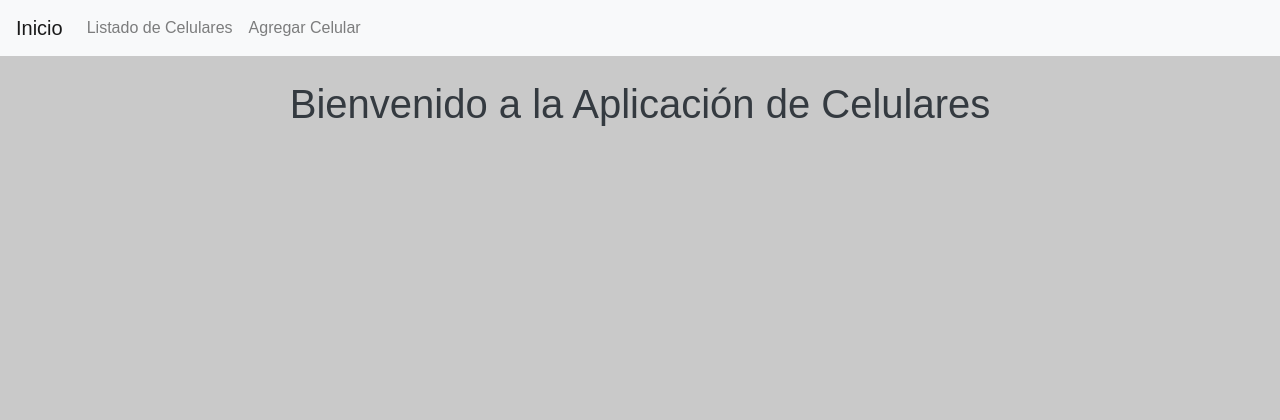
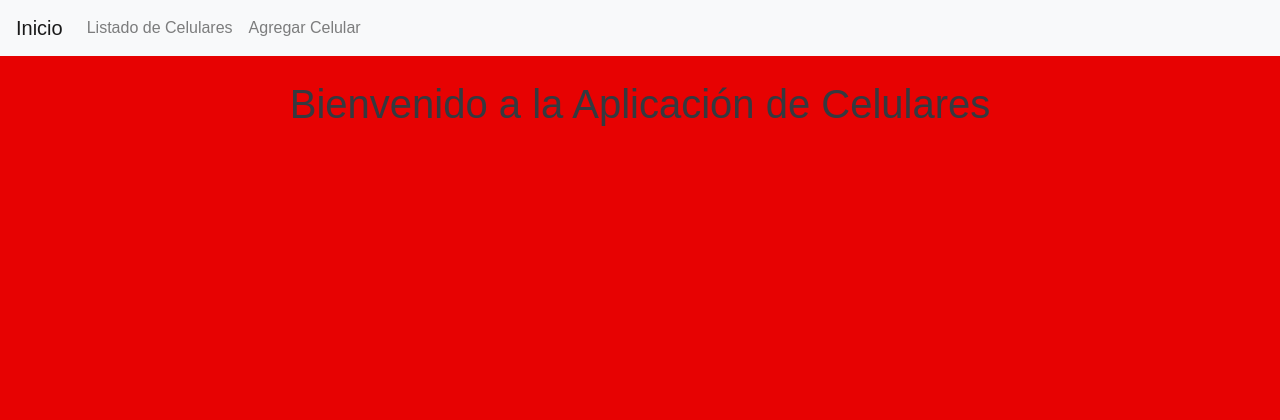
Before and after one commit to GeroStaffolani/efi_parte_1, a Flask app: page / in a window 1280 px wide. Shown: the top 420 px of the page. Run offline with Flask 3, Linux system fonts and the light colour scheme; some libraries are stand-ins or nearby versions.

Commit message:
cambio color del fondo

```diff
--- a/static/styles.css
+++ b/static/styles.css
@@ -1,5 +1,5 @@
 body {
-    background-color: #c9c9c9;
+    background-color: #e70202;
     font-family: Arial, sans-serif;
 }
 
```
Also changed, not shown: static/fondo.jpg (deleted).
